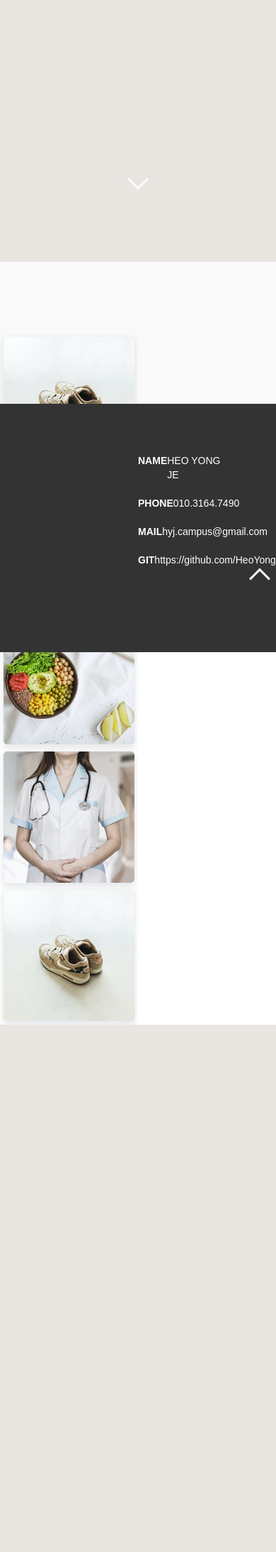
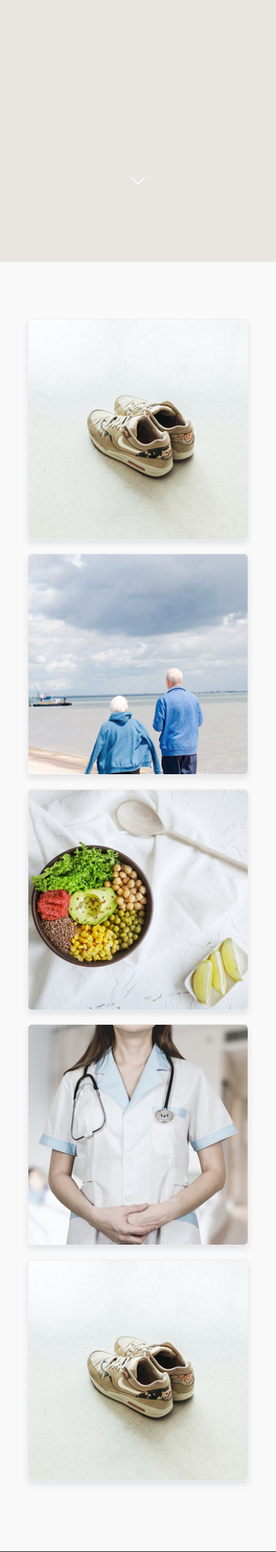
Before and after one commit to HeoYongJe/portfolio, a PHP site: the page made by index copy.html in a window 390 px wide; the page is wider, and only the part inside the window is pictured. Shown: the part 302-2489 px from the top of that part at 71% size. Before the commit the page ends 1746 px from the top of that part, so only its background shows below. Run offline with PHP 8.4, Linux system fonts and the light colour scheme; some libraries are stand-ins or nearby versions.

Commit message:
layout change

```diff
--- a/css/respons.css
+++ b/css/respons.css
@@ -33,9 +33,9 @@
 /* max-width 1280 end */
 
 @media screen and (max-width: 1200px) {
-    .itemFloat{
+    .itemFloat {
         justify-content: center;
-        padding:0;
+        padding: 0;
     }
 
 
@@ -67,7 +67,7 @@
         height: 80px;
         padding: 0;
         background: rgba(255, 255, 255, 0);
-        border:0;
+        border: 0;
     }
 
     #mobileBtn:hover,
@@ -122,10 +122,10 @@
         letter-spacing: -2px;
         font-weight: bold;
         left: 50%;
-        transform: translate(-50%,-50%);
+        transform: translate(-50%, -50%);
         line-height: 80px;
-        right:0;
-        width:100%;
+        right: 0;
+        width: 100%;
 
     }
 
@@ -185,9 +185,10 @@
 
 @media screen and (max-width: 767px) {
     #introPage h2 {
-        font-size:60px;
-        line-height:60px;
+        font-size: 60px;
+        line-height: 60px;
     }
+
     #mobileBtn {
         position: absolute;
         top: 0;
@@ -236,21 +237,32 @@
         margin-bottom: -1px;
     }
 
-    #itemArea{
+    #itemArea {
         display: block;
+        padding: 80px 0;
     }
 
-    #itemArea .itemFloat{
-        display:block;
-        width:50%;
-        float:left;
-        padding:0;
+    #itemArea .itemFloat {
+        /* display: block;
+        width: 50%;
+        float: left;
+        padding: 0; 기존 */
+
+        display: block;
+        width: 100%;
+        float: none;
+        margin: 0 auto;
+        padding: 0;
     }
 
-    #itemArea .boxItem{
-        float:left;
+    #itemArea .boxItem {
+        /* float: left;
         width: auto;
-        margin: 2%;
+        margin: 2%; 기존 */
+
+        float: none;
+        width: 80%;
+        margin: 0 auto 5% auto;
     }
 
     .boxItem .boxText strong {
@@ -262,16 +274,24 @@
         margin: 4px 0;
     }
 
-    .carousel-control .glyphicon-chevron-left, .carousel-control .glyphicon-chevron-right, .carousel-control .icon-next, .carousel-control .icon-prev{
-        top:8% !important;
+    .carousel-control .glyphicon-chevron-left,
+    .carousel-control .glyphicon-chevron-right,
+    .carousel-control .icon-next,
+    .carousel-control .icon-prev {
+        top: 8% !important;
     }
-    .carousel-control .glyphicon-chevron-left, .carousel-control .icon-prev{
-        left:200% !important;
+
+    .carousel-control .glyphicon-chevron-left,
+    .carousel-control .icon-prev {
+        left: 200% !important;
     }
-    .carousel-control .glyphicon-chevron-right, .carousel-control .icon-next{
-        right:200% !important;
+
+    .carousel-control .glyphicon-chevron-right,
+    .carousel-control .icon-next {
+        right: 200% !important;
     }
-    #scrollGideBtn img{
-        width:30px !important;
+
+    #scrollGideBtn img {
+        width: 20px !important;
     }
 }
--- a/css/style.css
+++ b/css/style.css
@@ -197,6 +197,7 @@ h1 {
 
 #itemArea h2 {
     text-align: center;
+    margin-bottom: 30px;
 }
 
 .itemFloat {
```
